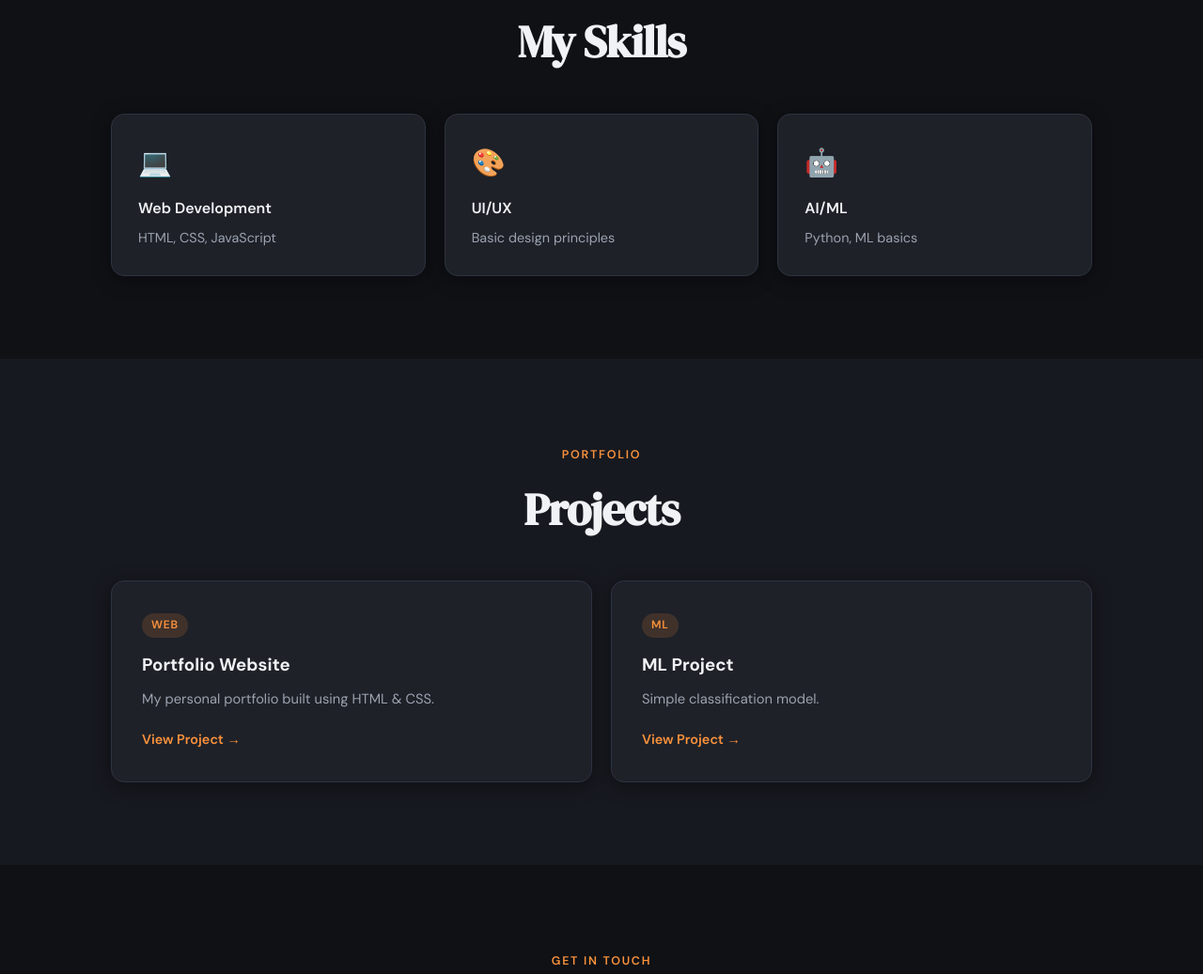
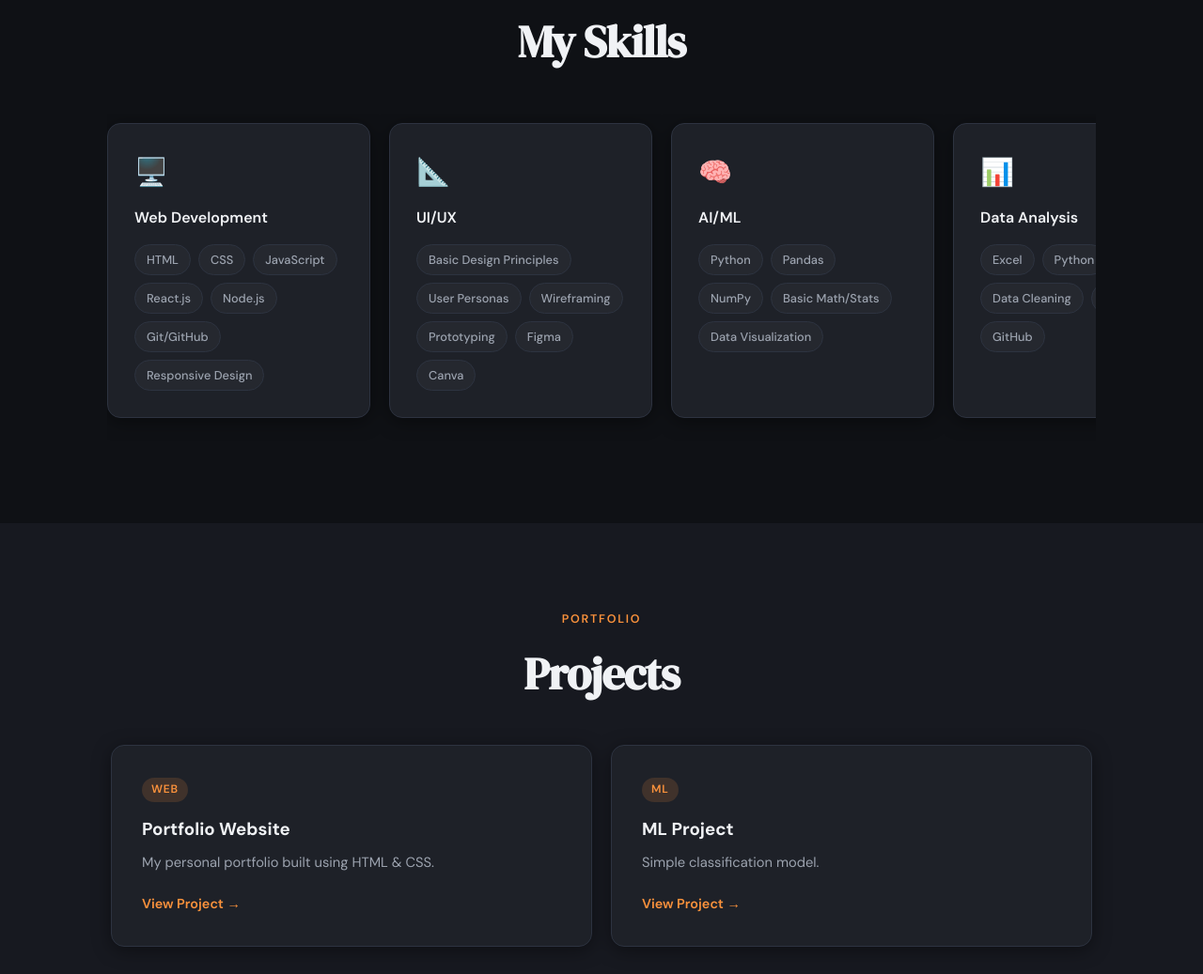
Before and after one commit to cha861/Charitha_portFolio, a plain HTML site: page index.html in a window 1280 px wide. Shown: the part 1253-2290 px from the top of the page at 94% size. Drawn offline with Linux system fonts and the light colour scheme.

Commit message:
updated UI changes to existing work

```diff
--- a/index.html
+++ b/index.html
@@ -54,7 +54,7 @@
       <span class="section-tag">Introduction</span>
       <h2 class="section-title">About Me</h2>
       <p class="about-text visible mx-auto" style="margin: 0 auto;">
-        I’m a 3rd-year CSE student with a strong interest in web development and machine learning, creating intuitive,
+        I’m a 4th-year CSE student with a strong interest in web development and machine learning, creating intuitive,
         visually appealing interfaces while continuously learning new technologies to solve real-world challenges.
       </p>
     </div>
@@ -70,21 +70,55 @@
 
       <div class="skills-grid">
         <div class="skill-card visible">
-          <div class="skill-icon">💻</div>
+          <div class="skill-icon">🖥️</div>
           <h3>Web Development</h3>
-          <p>HTML, CSS, JavaScript</p>
+          <div class="skill-chips">
+            <span class="chip">HTML</span>
+            <span class="chip">CSS</span>
+            <span class="chip">JavaScript</span>
+            <span class="chip">React.js</span>
+            <span class="chip">Node.js</span>
+            <span class="chip">Git/GitHub</span>
+            <span class="chip">Responsive Design</span>
+          </div>
         </div>
         <div class="skill-card visible">
-          <div class="skill-icon">🎨</div>
+          <div class="skill-icon">📐</div>
           <h3>UI/UX</h3>
-          <p>Basic design principles</p>
+          <div class="skill-chips">
+            <span class="chip">Basic Design Principles</span>
+            <span class="chip">User Personas</span>
+            <span class="chip">Wireframing</span>
+            <span class="chip">Prototyping</span>
+            <span class="chip">Figma</span>
+            <span class="chip">Canva</span>
+          </div>
         </div>
         <div class="skill-card visible">
-          <div class="skill-icon">🤖</div>
+          <div class="skill-icon">🧠</div>
           <h3>AI/ML</h3>
-          <p>Python, ML basics</p>
+          <div class="skill-chips">
+            <span class="chip">Python</span>
+            <span class="chip">Pandas</span>
+            <span class="chip">NumPy</span>
+            <span class="chip">Basic Math/Stats</span>
+            <span class="chip">Data Visualization</span>
+          </div>
+        </div>
+        <div class="skill-card visible">
+          <div class="skill-icon">📊</div>
+          <h3>Data Analysis</h3>
+          <div class="skill-chips">
+            <span class="chip">Excel</span>
+            <span class="chip">Python</span>
+            <span class="chip">SQL</span>
+            <span class="chip">Data Cleaning</span>
+            <span class="chip">Git</span>
+            <span class="chip">GitHub</span>
+          </div>
         </div>
       </div>
+
     </div>
   </section>
 
--- a/style.css
+++ b/style.css
@@ -201,7 +201,19 @@ button.btn { font-family: var(--font-body); }
 .about-text.visible { opacity: 1; transform: none; }
 
 /* ── Skills ── */
-.skills-grid { display: grid; grid-template-columns: repeat(auto-fit, minmax(240px, 1fr)); gap: 20px; }
+.skills-grid {
+  display: flex;
+  gap: 20px;
+  overflow-x: auto;
+  padding: 10px 4px 24px 4px;
+  margin: 0 -4px;
+  scroll-snap-type: x mandatory;
+  -ms-overflow-style: none; /* IE and Edge */
+  scrollbar-width: none; /* Firefox */
+}
+.skills-grid::-webkit-scrollbar {
+  display: none; /* Chrome, Safari and Opera */
+}
 .skill-card {
   background: var(--card-bg);
   padding: 28px;
@@ -211,12 +223,37 @@ button.btn { font-family: var(--font-body); }
   transition: transform var(--transition), box-shadow var(--transition);
   opacity: 0;
   transform: translateY(24px);
+  flex: 0 0 280px;
+  scroll-snap-align: start;
 }
 .skill-card.visible { opacity: 1; transform: none; transition: opacity 0.45s ease, transform 0.45s ease, box-shadow var(--transition); }
-.skill-card:hover { transform: translateY(-5px); box-shadow: var(--shadow-hover); }
+.skill-card:hover {
+  transform: translateY(-5px);
+  box-shadow: 0 10px 40px rgba(0,0,0,0.6), 0 0 20px rgba(251, 146, 60, 0.3);
+  border-color: rgba(251, 146, 60, 0.5);
+}
 .skill-icon { font-size: 1.8rem; margin-bottom: 12px; }
-.skill-card h3 { font-weight: 600; font-size: 1rem; margin-bottom: 6px; }
-.skill-card p { font-size: 0.9rem; color: var(--text-muted); }
+.skill-card h3 { font-weight: 600; font-size: 1rem; margin-bottom: 14px; }
+.skill-chips {
+  display: flex;
+  flex-wrap: wrap;
+  gap: 8px;
+}
+.chip {
+  background: rgba(255, 255, 255, 0.03);
+  color: var(--text-muted);
+  font-size: 0.8rem;
+  padding: 5px 12px;
+  border-radius: 50px;
+  border: 1px solid var(--border);
+  font-weight: 500;
+  transition: all var(--transition);
+}
+.chip:hover {
+  background: var(--accent-light);
+  color: var(--accent);
+  border-color: rgba(251, 146, 60, 0.3);
+}
 
 /* ── Projects ── */
 .projects-grid { display: grid; grid-template-columns: repeat(auto-fit, minmax(280px, 1fr)); gap: 20px; }
@@ -244,7 +281,11 @@ button.btn { font-family: var(--font-body); }
   transform-origin: left;
 }
 .project-card:hover::before { transform: scaleX(1); }
-.project-card:hover { transform: translateY(-5px); box-shadow: var(--shadow-hover); }
+.project-card:hover {
+  transform: translateY(-5px);
+  box-shadow: 0 10px 40px rgba(0,0,0,0.6), 0 0 20px rgba(251, 146, 60, 0.3);
+  border-color: rgba(251, 146, 60, 0.5);
+}
 .project-badge {
   display: inline-block;
   background: var(--accent-light);
@@ -301,9 +342,22 @@ button.btn { font-family: var(--font-body); }
   gap: 12px;
   font-size: 0.88rem;
 }
-.footer-links { display: flex; gap: 24px; }
-.footer-links a { color: rgba(255,255,255,0.55); text-decoration: none; transition: color var(--transition); }
-.footer-links a:hover { color: #fff; }
+.footer-links { display: flex; gap: 16px; }
+.footer-links a {
+  background-color: #fff;
+  color: var(--bg);
+  padding: 8px 16px;
+  border-radius: 20px;
+  font-weight: 600;
+  text-decoration: none;
+  transition: all var(--transition);
+}
+.footer-links a:hover {
+  background-color: var(--accent);
+  color: #fff;
+  transform: translateY(-2px);
+  box-shadow: 0 4px 12px rgba(251,146,60,0.3);
+}
 
 /* ── Fade-in animations ── */
 .fade-in { opacity: 0; transform: translateY(28px); animation: fadeUp 0.7s ease forwards; }
```
